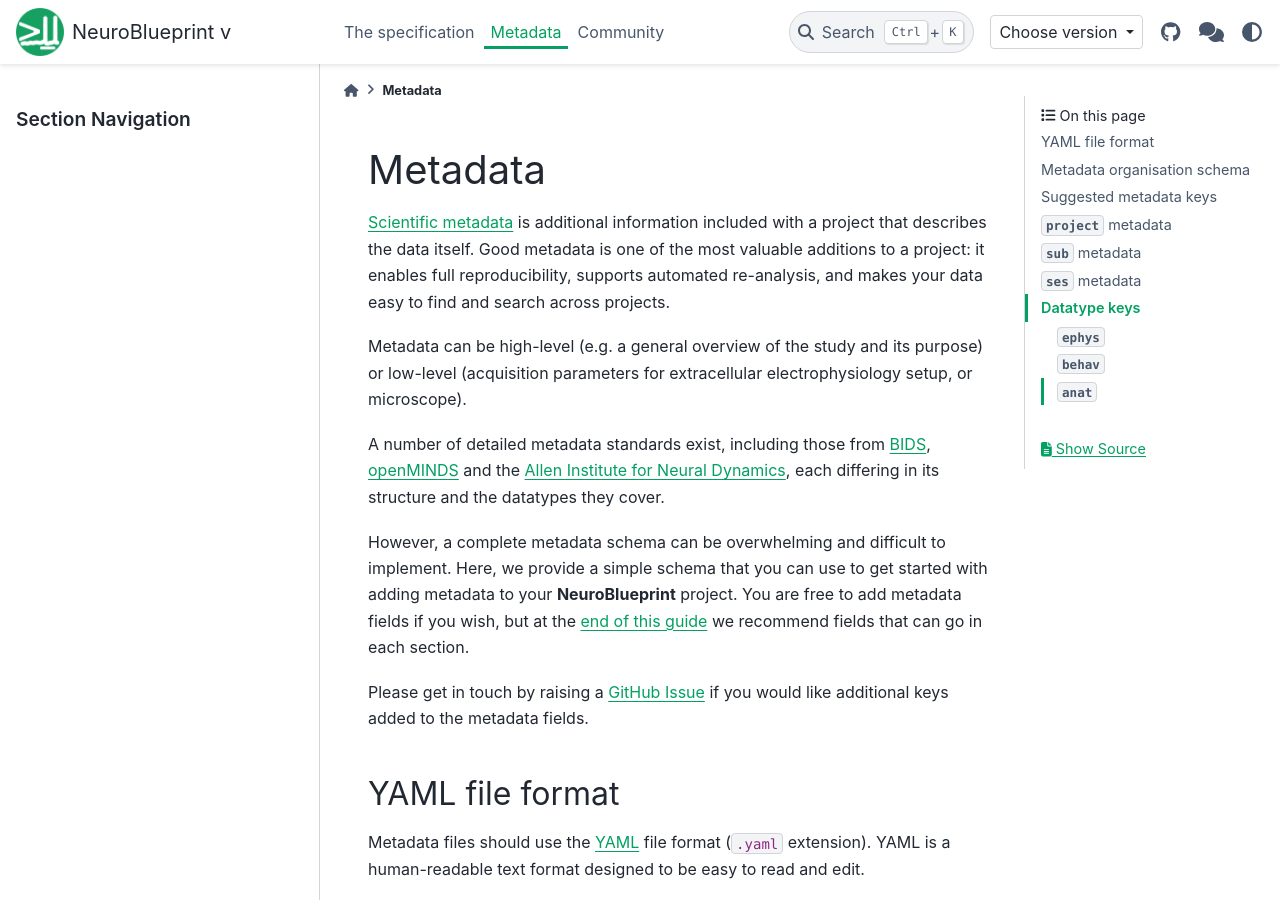
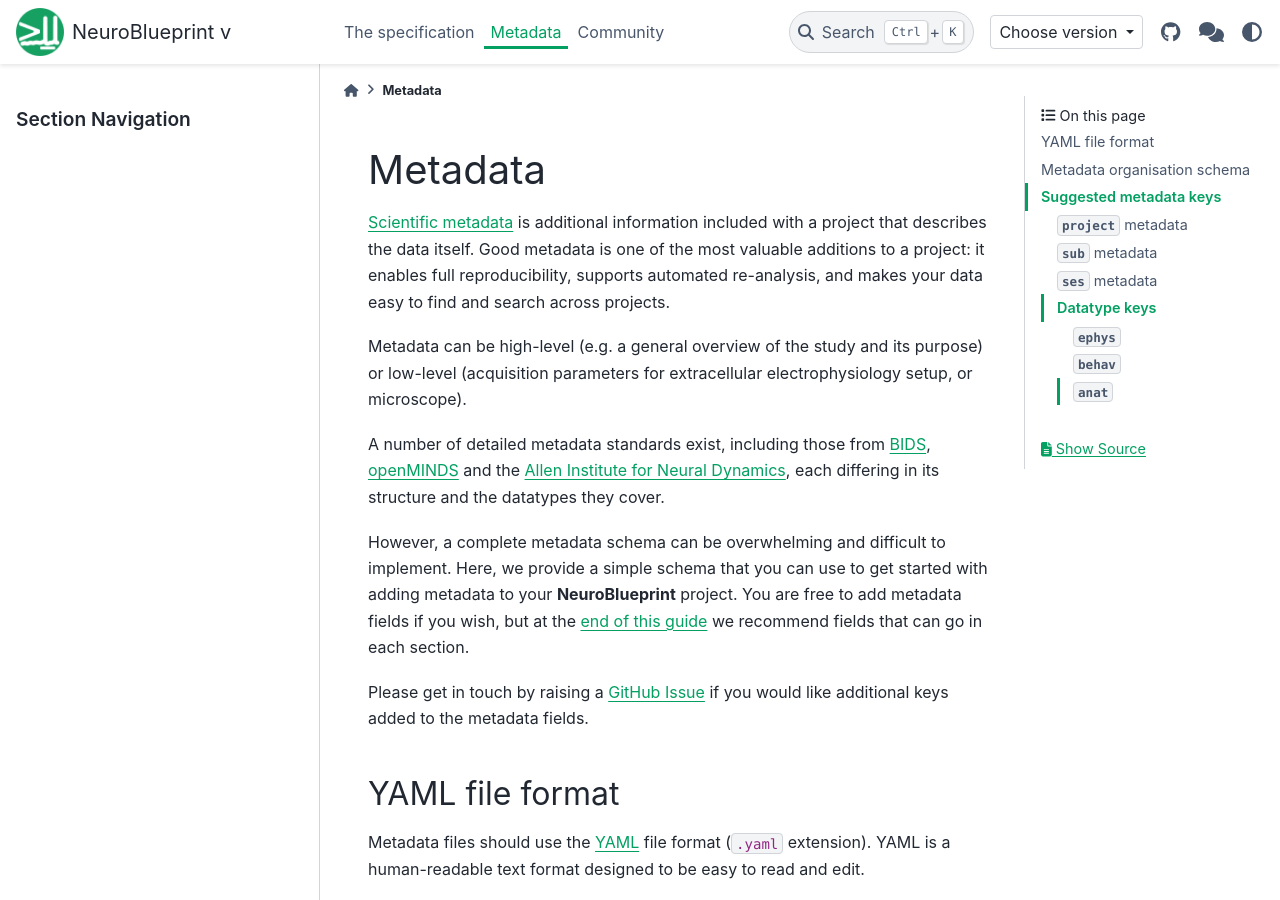
Before and after one commit to neuroinformatics-unit/NeuroBlueprint, a Sphinx documentation site: the page built from docs/source/metadata.md, in a window 1280 px wide and 900 px high. Built offline with Sphinx 7.4.7 and the PyData theme 0.15.4, drawn with Linux system fonts in a browser that asks for light colours; the version number could not be read and is left out.

````diff
--- a/docs/source/metadata.md
+++ b/docs/source/metadata.md
@@ -239,7 +239,7 @@ If you find that your use case is not covered by a suggested key, please
 [get in touch](https://github.com/neuroinformatics-unit/NeuroBlueprint)
 and we will be happy to add it to this page.
 
-## `project` metadata
+### `project` metadata
 
 This section contains high-level information about the project, for example the people involved and the project's overall purpose.
 
@@ -301,7 +301,7 @@ project:
 ```
 
 (sub-metadata)=
-## `sub` metadata
+### `sub` metadata
 
 This metadata file contains information about experimental subjects,
 for example the date of birth, identifiers, strain or genotype.
@@ -329,7 +329,7 @@ sub:
 Valid entries for `AgeUnits` are `"year"`, `"week"`, `"day"` or `"hour"`.
 
 (ses-metadata)=
-## `ses` metadata
+### `ses` metadata
 
 This file contains information related to the particular experimental session. For example,
 the date, additional notes on what happened in the session.
@@ -355,7 +355,7 @@ ses:
 Valid entries for `AgeUnits` are `"year"`, `"week"`, `"day"` or `"hour"`.
 
 (datatype-keys)=
-## Datatype keys
+### Datatype keys
 
 Datatype metadata files contain acquisition-specific metadata for each modality.
 **NeuroBlueprint** contains many possible [datatypes](https://neuroblueprint.neuroinformatics.dev/latest/specification.html#datatype)
@@ -365,7 +365,7 @@ Where possible, we recommend using the BIDS keys from relevant Bids Extension Pr
 These are detailed below for `ephys`, `behav` and `anat`.
 
 (ephys-metadata)=
-### `ephys`
+#### `ephys`
 
 See the
 [BEP032 Electrophysiology Metadata Specification](https://bids.neuroimaging.io/extensions/beps/bep_032.html)
@@ -429,7 +429,7 @@ ephys:
 ```
 
 (behav-metadata)=
-### `behav`
+#### `behav`
 
 See the
 [BIDS Behavioural Experiments Specification](https://bids-specification.readthedocs.io/en/stable/modality-specific-files/behavioral-experiments.html)
@@ -456,7 +456,7 @@ behav:
 ```
 
 (anat-metadata)=
-### `anat`
+#### `anat`
 
 We use the BIDS microscopy metadata fields as a starting point.
 
````
